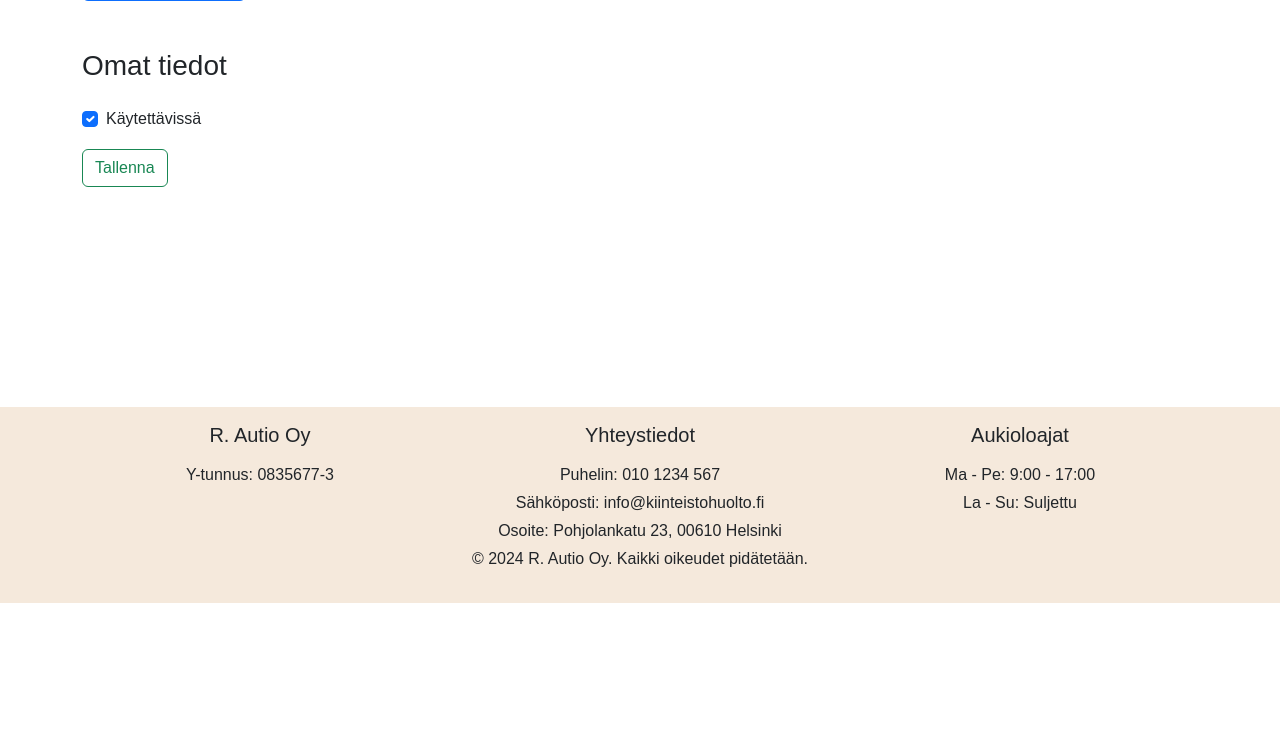
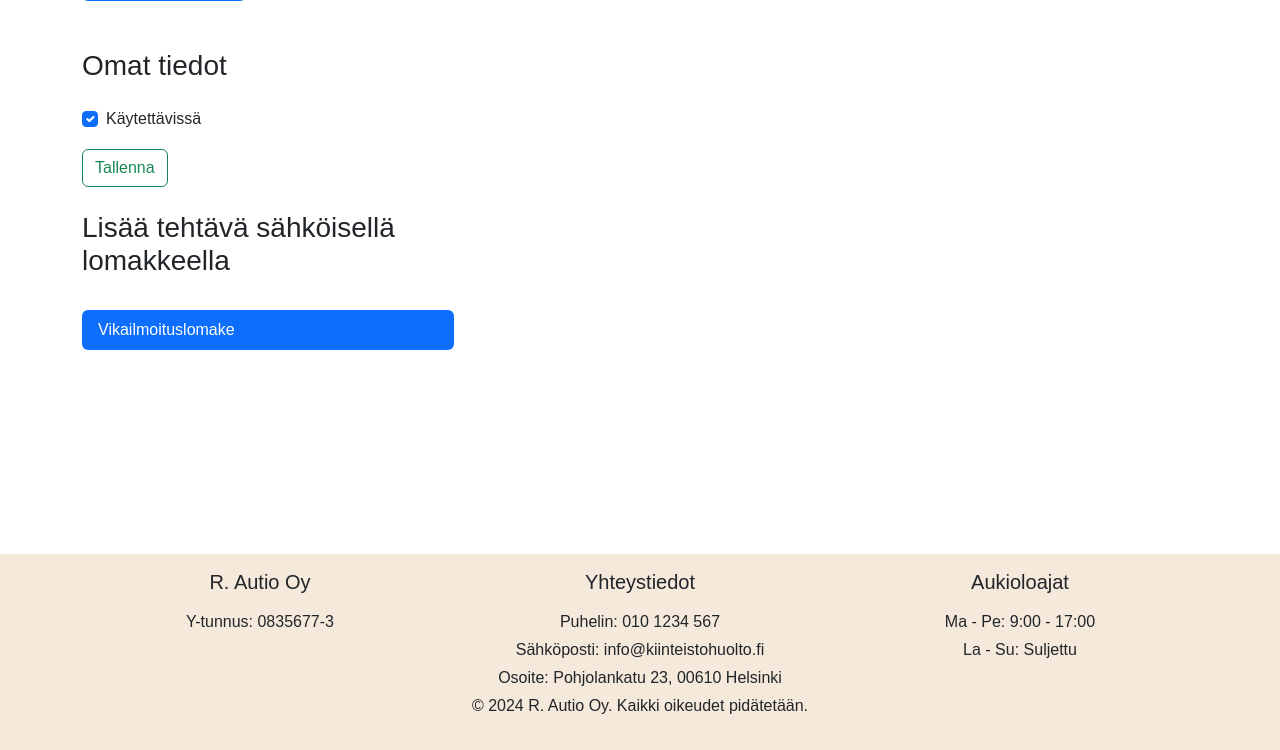
Before and after one commit to tuomasOjalehto1/FullStack, a PHP site: page /tyontekija.php in a window 1280 px wide. Shown: the part 510-1260 px from the top of the page. Before the commit the page ends 1113 px from the top, so only its background shows below. Run offline with PHP 8.4, Linux system fonts and the light colour scheme; the visitor is signed in with stand-in values (Sample User, id 1); data comes from the database, SQL or seed files in the repository.

Commit message:
lisäsin vikailmoituslomakkeen niin työntekijä pystyy lisäämään tehtävän

```diff
--- a/tyontekija.php
+++ b/tyontekija.php
@@ -146,8 +146,18 @@ $stmt->execute([':tyontekija_id' => $_SESSION["id"]]);
     </div>
     <button type="submit" class="btn btn-outline-success mt-3">Tallenna</button>
   </form>
+
+    <div class="col-sm-4">
+      <h3 class="mt-4">Lisää tehtävä sähköisellä lomakkeella</h3>
+      <br>
+        <ul class="nav nav-pills flex-column">
+          <li class="nav-item">
+            <a class="nav-link active" href="vikailmoitus.php">Vikailmoituslomake</a>
+          </li>
+        </ul>
+    </div>
+
 </div>
-
 
 
   <!-- Footer -->
```
